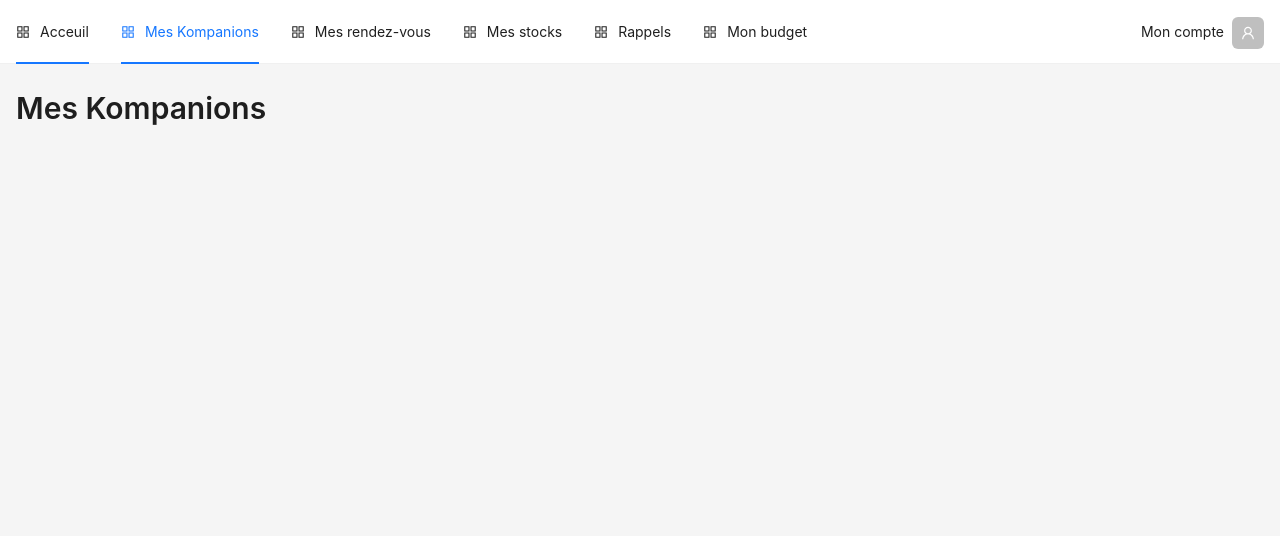
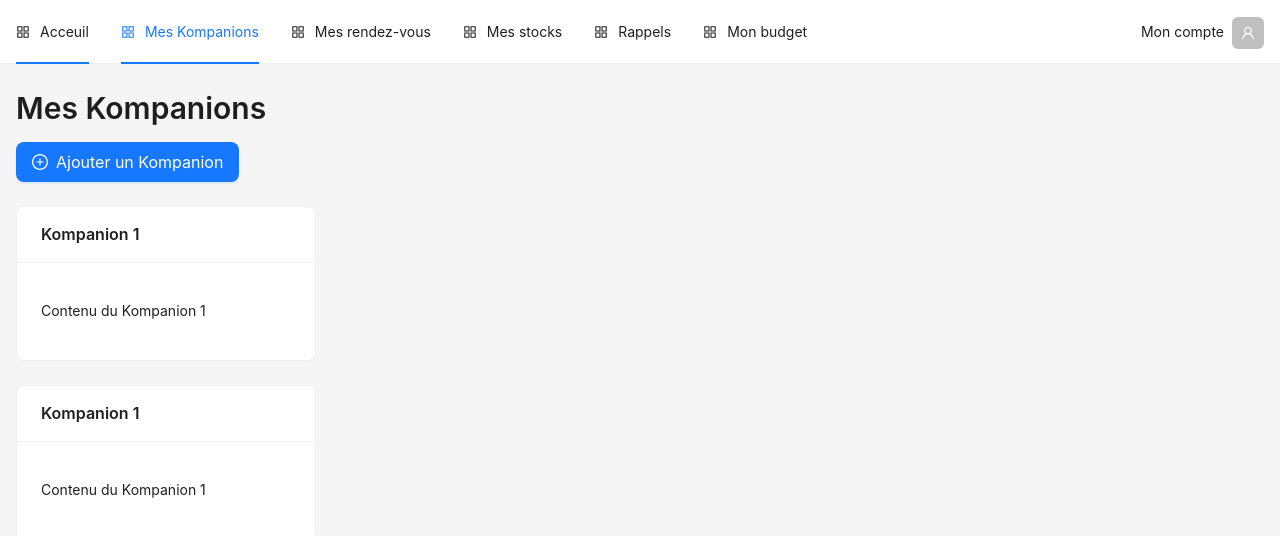
Before and after one commit to FabienLacorre/Kompanion, a React (Create React App) app in the folder kompanion-front/: page /my-kompanions in a window 1280 px wide. Shown: the top 536 px of the page. Built offline with nearby package versions, Linux system fonts and the light colour scheme.

Commit message:
feat: wio

```diff
--- a/kompanion-front/src/Pages/MyKompanions.tsx
+++ b/kompanion-front/src/Pages/MyKompanions.tsx
@@ -1,6 +1,8 @@
-import { Typography } from "antd";
+import { Button, Card, Space, Typography } from "antd";
 import { Content } from "antd/es/layout/layout";
 import clsx from "clsx";
+import { PlusCircleOutlined } from "@ant-design/icons";
+import Sider from "antd/es/layout/Sider";
 
 export const MyKompanions = (): JSX.Element => {
   const contentClassName = clsx("content", "full-height");
@@ -8,6 +10,20 @@ export const MyKompanions = (): JSX.Element => {
   return (
     <Content className={contentClassName}>
       <Typography.Title level={2}>Mes Kompanions</Typography.Title>
+
+      <Space direction="vertical" size={"large"}>
+        <Button type="primary" icon={<PlusCircleOutlined />} size="large">
+          Ajouter un Kompanion
+        </Button>
+
+        <Card title="Kompanion 1" style={{ width: 300 }}>
+          <p>Contenu du Kompanion 1</p>
+        </Card>
+
+        <Card title="Kompanion 1" style={{ width: 300 }}>
+          <p>Contenu du Kompanion 1</p>
+        </Card>
+      </Space>
     </Content>
   );
 };
```
Also changed, not shown: 1 other file (tests, documents, lock files or other folders).
